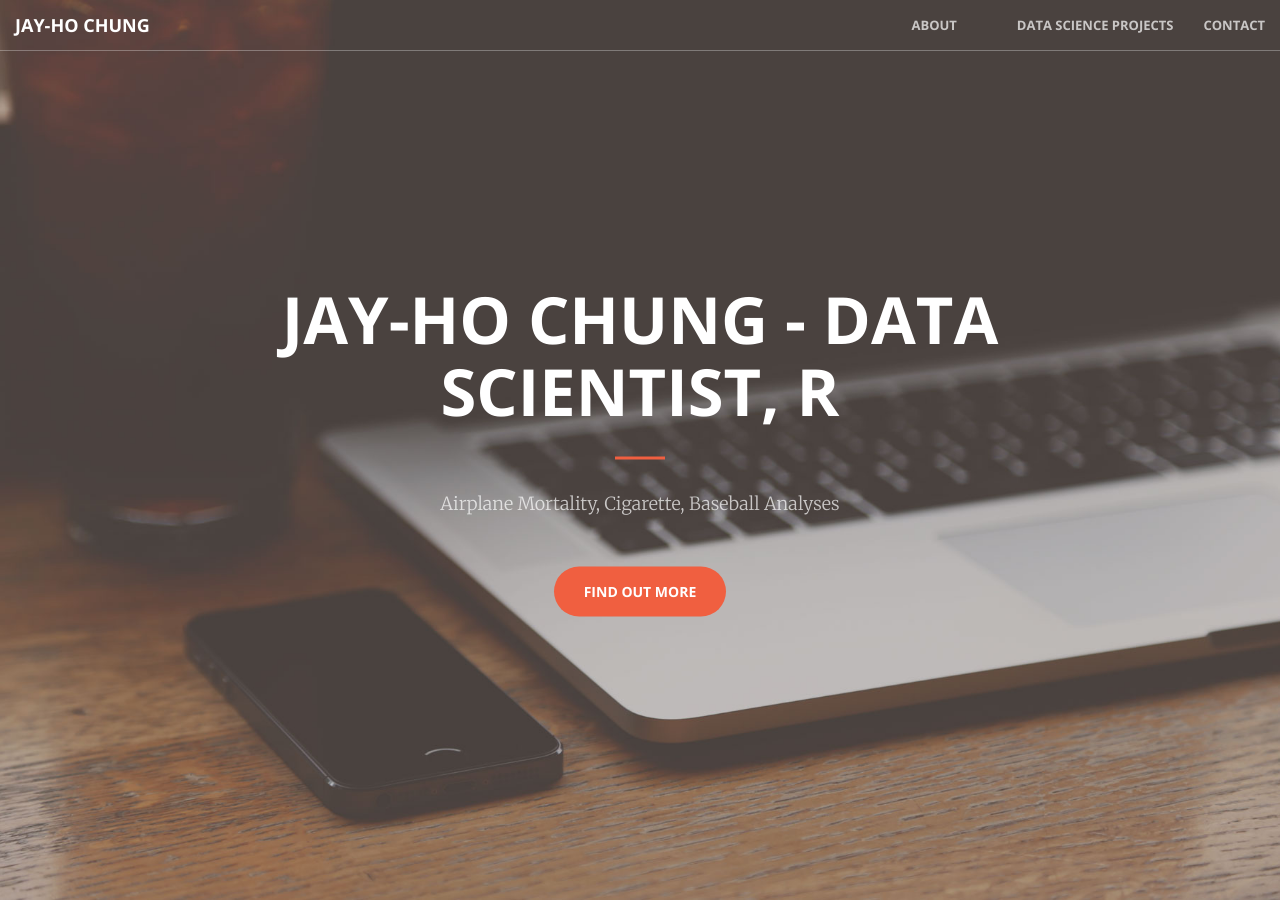
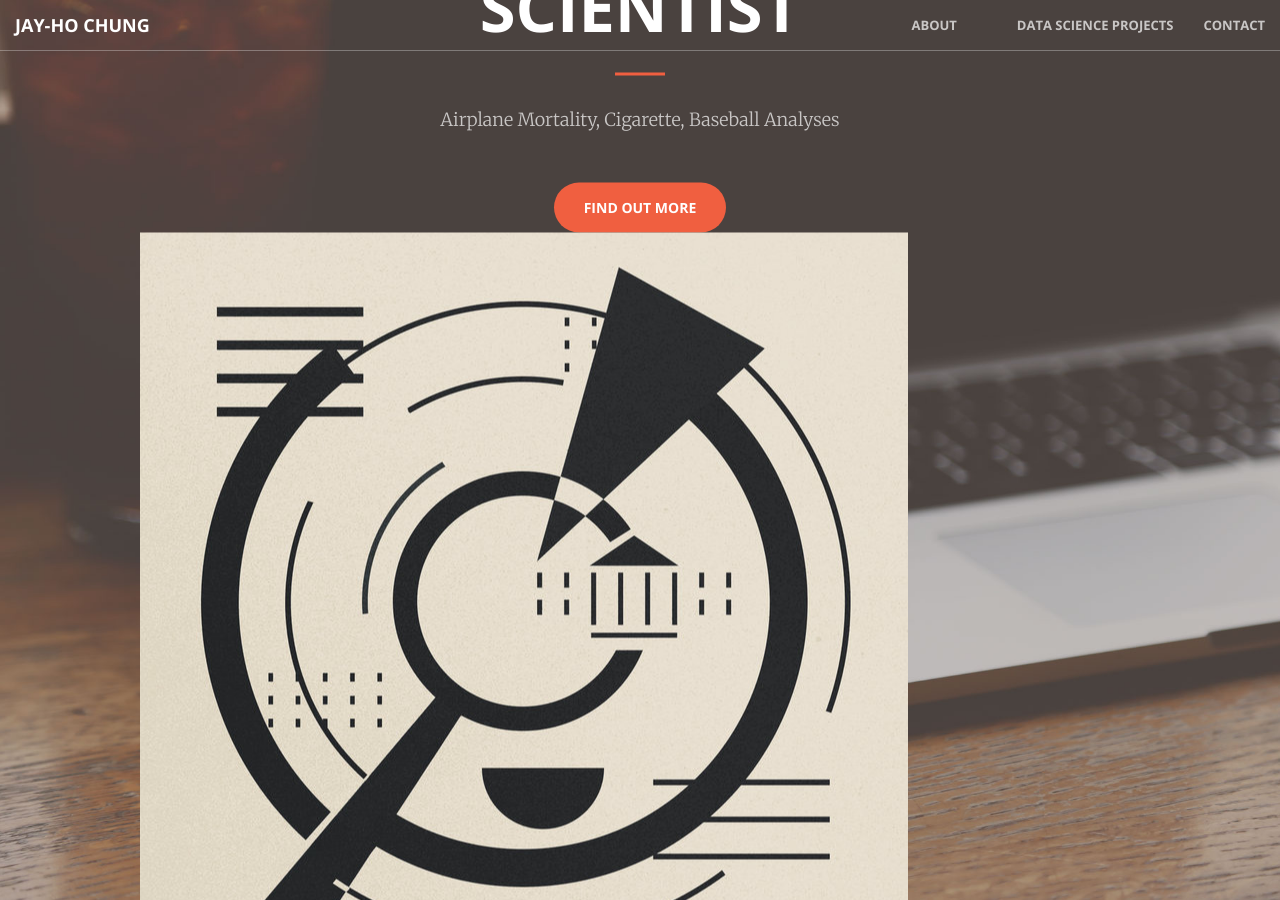
Before and after one commit to jh-chung/jh-chung.github.io, a Jekyll site: the page built from index.html, in a window 1280 px wide and 900 px high. Built offline with Jekyll 4.4.1, drawn with Linux system fonts in a browser that asks for light colours.

Commit message:
Update header.html
trying to compact everything

```diff
--- a/_includes/header.html
+++ b/_includes/header.html
@@ -1,10 +1,11 @@
 <header>
     <div class="header-content">
         <div class="header-content-inner">
-            <h1>Jay-Ho Chung - Data Scientist, R</h1>
+            <h1>Jay-Ho Chung - Data Scientist</h1>
             <hr>
             <p>Airplane Mortality, Cigarette, Baseball Analyses</p>
             <a href="#about" class="btn btn-primary btn-xl page-scroll">Find Out More</a>
+            	<img src="img/circles.jpg" class="img-responsive" alt="">
         </div>
     </div>
 </header>
```
